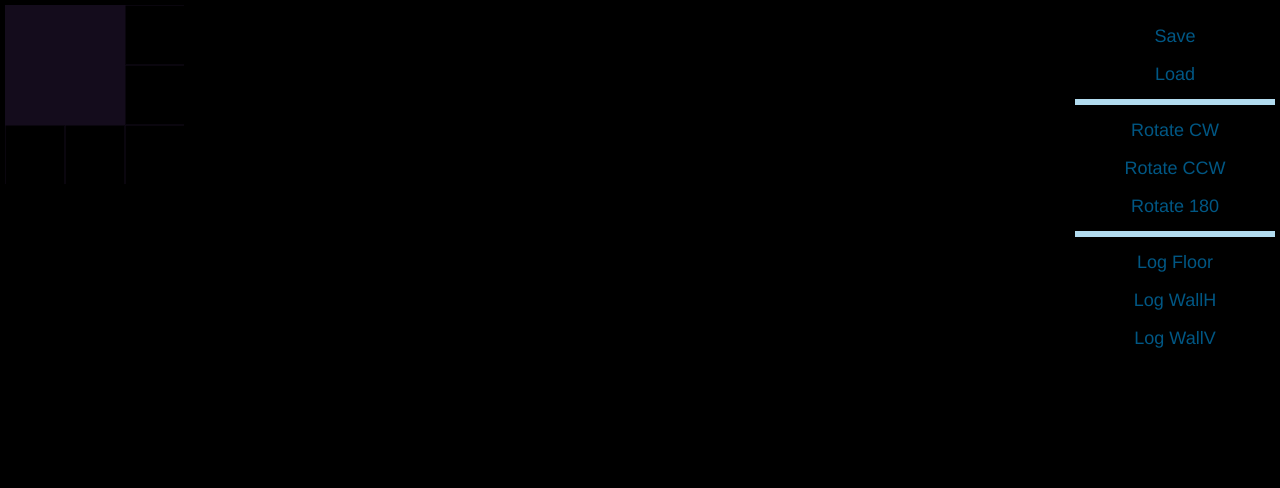
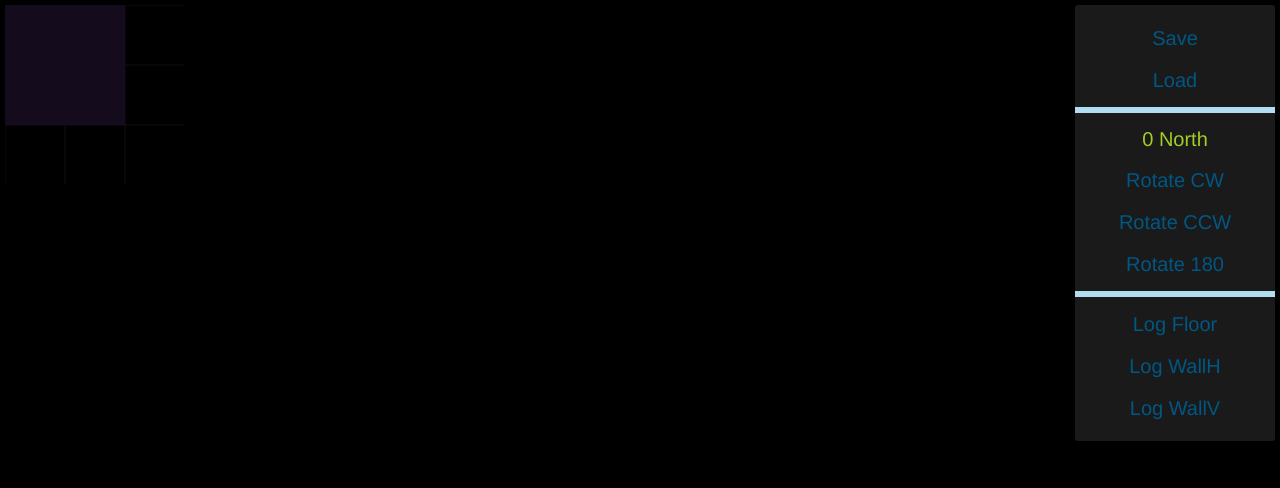
Before and after one commit to treihadwyl/poc-map-rep, a website with bundled scripts: page index.html in a window 1280 px wide. Built offline with nearby package versions, Linux system fonts and the light colour scheme; what level-promisify, levelup would draw is missing.

Commit message:
#add direction indicator

```diff
--- a/index.html
+++ b/index.html
@@ -17,7 +17,7 @@
       top: 5px;
       right: 5px;
       width: 200px;
-      background: rgba( 0, 0, 0, .2 );
+      background: rgba( 255, 255, 255, .1 );
       border-radius: 3px;
       padding: 12px 0px;
       margin: 0;
@@ -29,18 +29,27 @@
       width: 100%;
       background: transparent;
       border: none;
-      font-size: 18px;
+      font-size: 20px;
       color: rgb( 0, 87, 132 );
       line-height: 2;
     }
     .controls .btn:hover {
-      background: rgba( 0, 0, 0, .25 );
+      background: rgba( 255, 255, 255, .25 );
       color: rgb( 178, 220, 239 );
     }
     .controls .divider {
       background: rgb( 178, 220, 239 );
       height: 6px;
       margin: 6px 0;
+    }
+    .controls .info {
+      width: 100%;
+      background: transparent;
+      color: rgb( 163, 206, 39 );
+      font-size: 20px;
+      line-height: 40px;
+      min-height: 40px;
+      text-align: center;
     }
 
     .canvas {
@@ -56,6 +65,7 @@
     <li><button class="btn js-save">Save</button></li>
     <li><button class="btn js-load">Load</button></li>
     <li><div class="divider"></div></li>
+    <li><div class="info js-dir"></div></li>
     <li><button class="btn js-rotcw">Rotate CW</button></li>
     <li><button class="btn js-rotccw">Rotate CCW</button></li>
     <li><button class="btn js-rot180">Rotate 180</button></li>
--- a/index.js
+++ b/index.js
@@ -456,6 +456,8 @@ function renderWalls( x, y ) {
   }
 }
 
+var dirEl = document.querySelector( '.js-dir' )
+
 var render = function render() {
   //console.log( 'render' )
   ctx.clearRect( 0, 0, CANVAS_WIDTH, CANVAS_HEIGHT )
@@ -468,6 +470,10 @@ var render = function render() {
       renderWalls( x, y )
     }
   }
+
+  // Update direction indicator
+  var dirs = [ 'North', 'East', 'South', 'West' ]
+  dirEl.innerHTML = tiles.dir + ' ' + dirs[ tiles.dir ]
 }
 window.render = render
 render()
```
